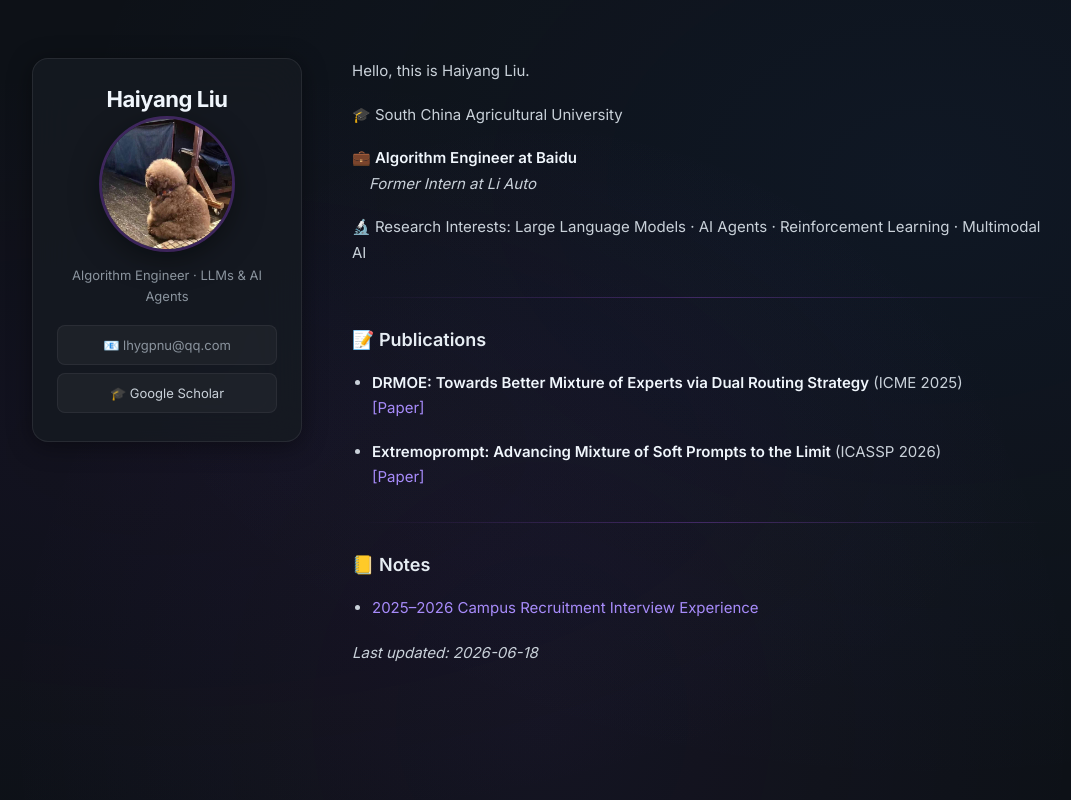
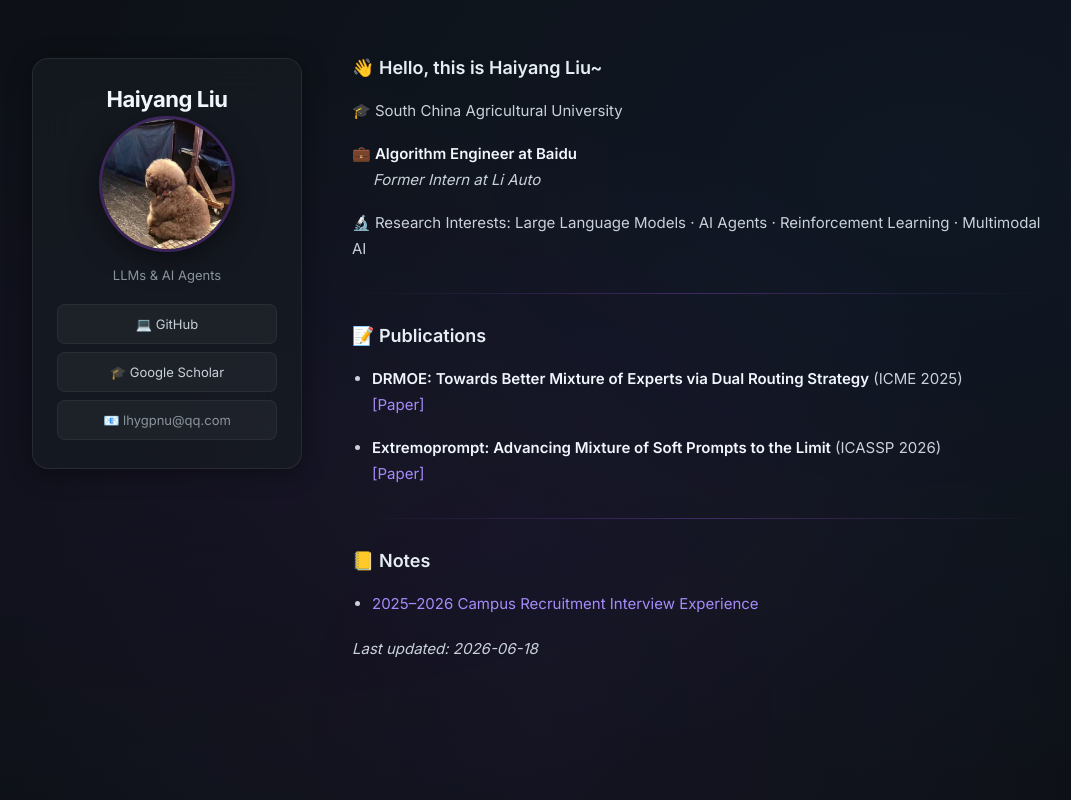
Before and after one commit to lhyscau/lhyscau.github.io, a Jekyll site: the page built from index.md, in a window 1280 px wide and 900 px high. Shown: the top 800 px of the window, without its empty margins (98-1169 px from the left). Built offline with Jekyll 4.4.1, drawn with Linux system fonts in a browser that asks for light colours; our own code applies the rules of GitHub Pages for plain Markdown files.

Commit message:
侧边栏新增 GitHub 链接 + 删除头像下方 Algorithm Engineer
- 左侧新增 GitHub 主页链接
- _config.yml 描述删除 Algorithm Engineer
- 侧边栏顺序：GitHub → Google Scholar → Email

Co-Authored-By: Claude <noreply@anthropic.com>

```diff
--- a/_config.yml
+++ b/_config.yml
@@ -1,6 +1,6 @@
 title: Haiyang Liu
 logo: /assets/img/dog.jpg
-description: Algorithm Engineer · LLMs & AI Agents
+description: LLMs & AI Agents
 # show_downloads: true
 google_analytics:
 theme: jekyll-theme-minimal
--- a/_layouts/default.html
+++ b/_layouts/default.html
@@ -26,8 +26,9 @@
         <p>{{ site.description | default: site.github.project_tagline }}</p>
 
         <nav class="sidebar-links">
+          <a href="https://github.com/lhyscau" target="_blank">💻 GitHub</a>
+          <a href="https://scholar.google.com/citations?user=60KZ6o0AAAAJ&hl=zh-CN" target="_blank">🎓 Google Scholar</a>
           <span class="sidebar-text">📧 lhygpnu@qq.com</span>
-          <a href="https://scholar.google.com/citations?user=60KZ6o0AAAAJ&hl=zh-CN" target="_blank">🎓 Google Scholar</a>
         </nav>
 
         {% if site.github.is_project_page %}
--- a/_layouts/wide.html
+++ b/_layouts/wide.html
@@ -36,8 +36,9 @@
         <p>{{ site.description | default: site.github.project_tagline }}</p>
 
         <nav class="sidebar-links">
+          <a href="https://github.com/lhyscau" target="_blank">💻 GitHub</a>
+          <a href="https://scholar.google.com/citations?user=60KZ6o0AAAAJ&hl=zh-CN" target="_blank">🎓 Google Scholar</a>
           <span class="sidebar-text">📧 lhygpnu@qq.com</span>
-          <a href="https://scholar.google.com/citations?user=60KZ6o0AAAAJ&hl=zh-CN" target="_blank">🎓 Google Scholar</a>
         </nav>
 
         {% if site.github.is_project_page %}
--- a/index.md
+++ b/index.md
@@ -2,12 +2,12 @@
 layout: default
 ---
 
-Hello, this is Haiyang Liu.
+### 👋 Hello, this is Haiyang Liu~
 
 🎓 South China Agricultural University
 
 💼 **Algorithm Engineer at Baidu**
-&nbsp;&nbsp;&nbsp;&nbsp;*Former Intern at Li Auto*
+&nbsp;&nbsp;&nbsp;&nbsp; *Former Intern at Li Auto*
 
 🔬 Research Interests: Large Language Models · AI Agents · Reinforcement Learning · Multimodal AI
 
```
